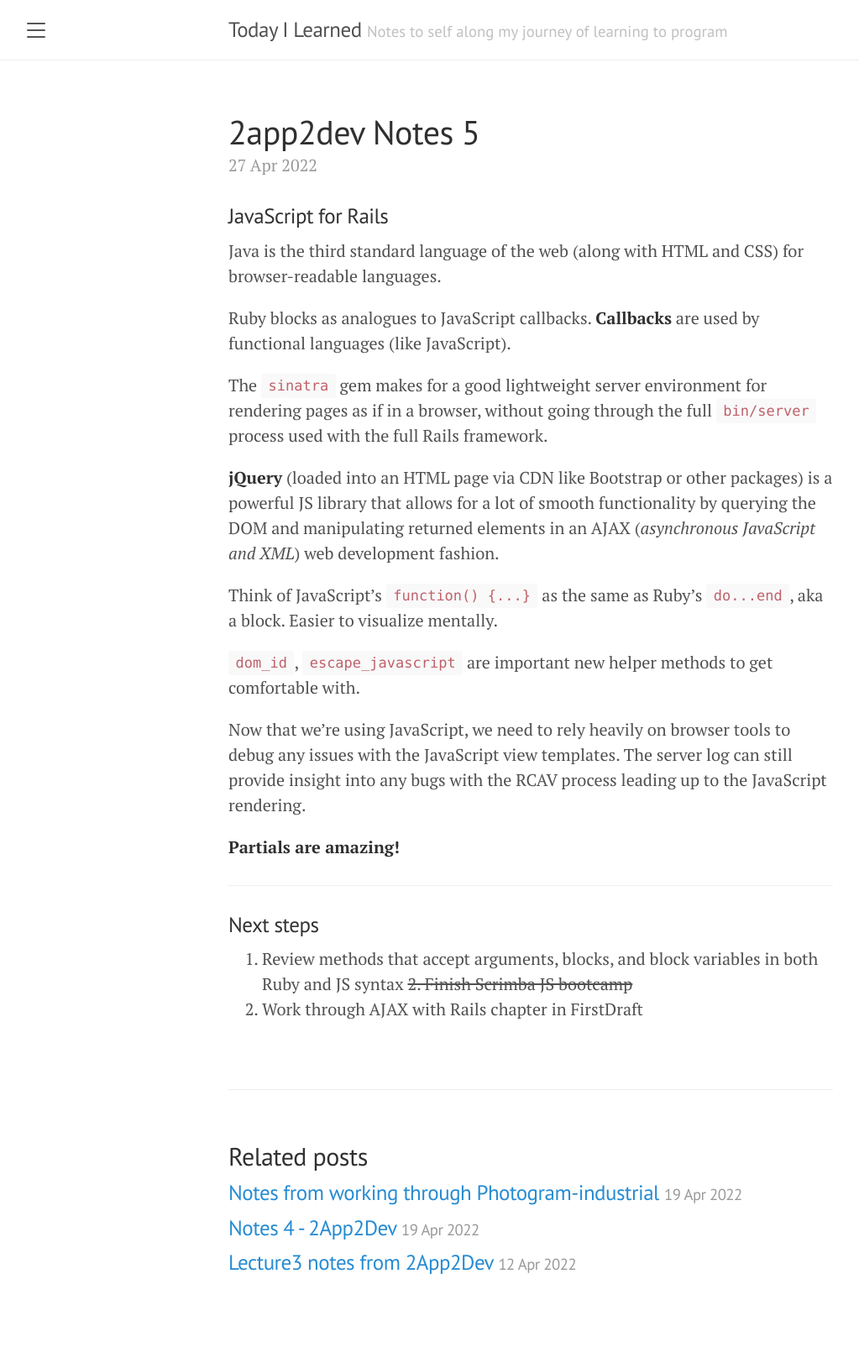
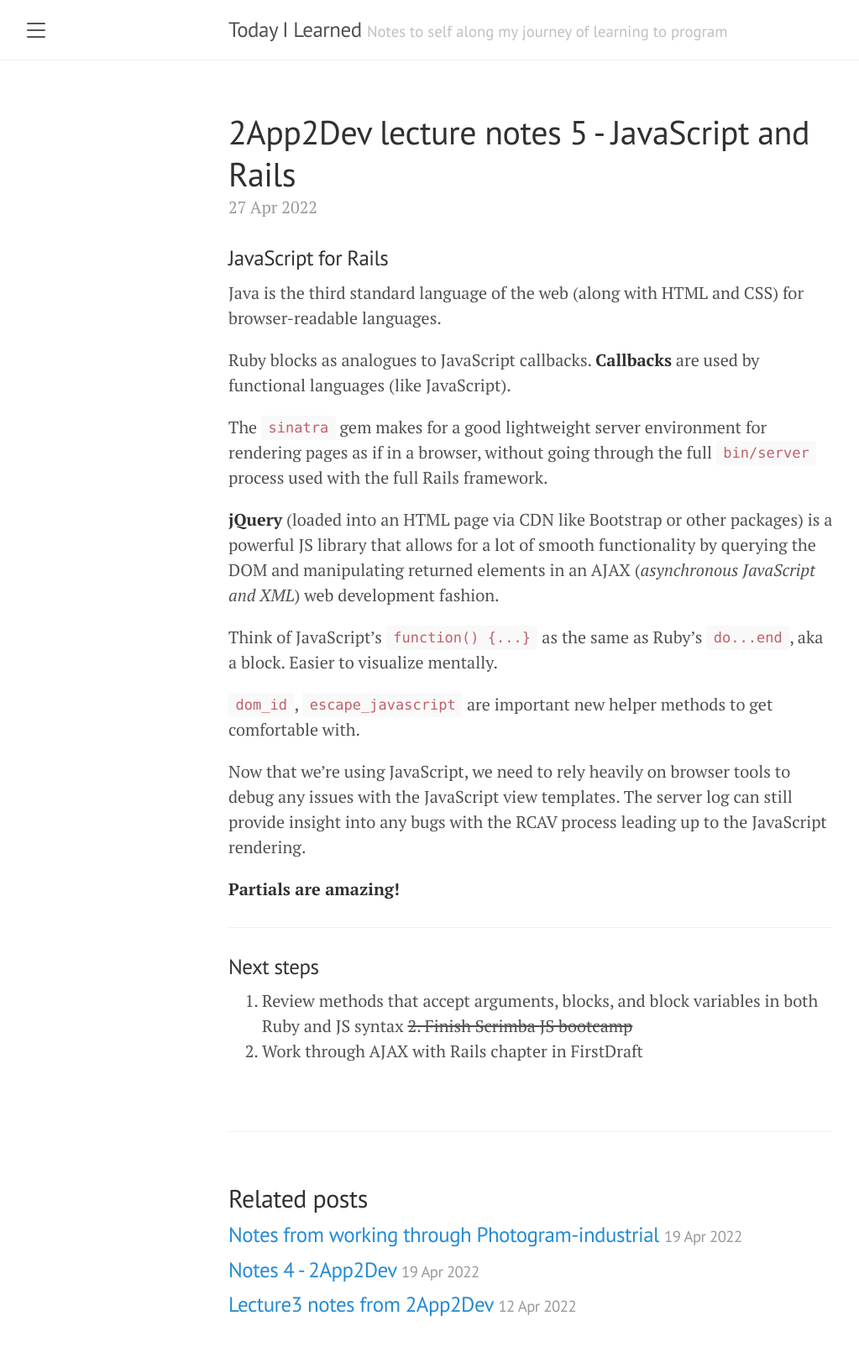
Before and after one commit to trevor-mill/learning_journal, a Jekyll site: the page built from _posts/2022-04-27-2app2dev-notes-5.md, in a window 1280 px wide. Shown: the whole page at 84% size, without its empty margins (8-1031 px from the left). Built offline with Jekyll 4.4.1, drawn with Linux system fonts in a browser that asks for light colours; our own code applies the rules of GitHub Pages for plain Markdown files; before the commit the page ends 1579 px from its top, so only the background shows below that.

Commit message:
format edited

```diff
--- a/_posts/2022-04-27-2app2dev-notes-5.md
+++ b/_posts/2022-04-27-2app2dev-notes-5.md
@@ -1,3 +1,10 @@
+---
+
+layout: post
+title: 2App2Dev lecture notes 5 - JavaScript and Rails
+
+---
+
 ### JavaScript for Rails
 
 Java is the third standard language of the web (along with HTML and CSS) for browser-readable languages.
```
